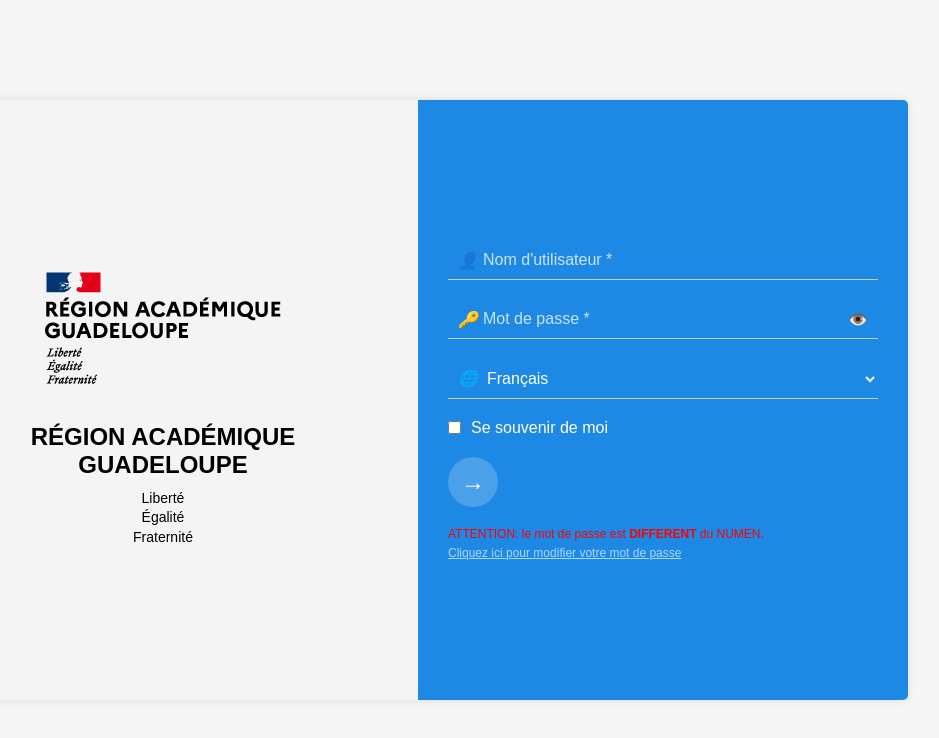
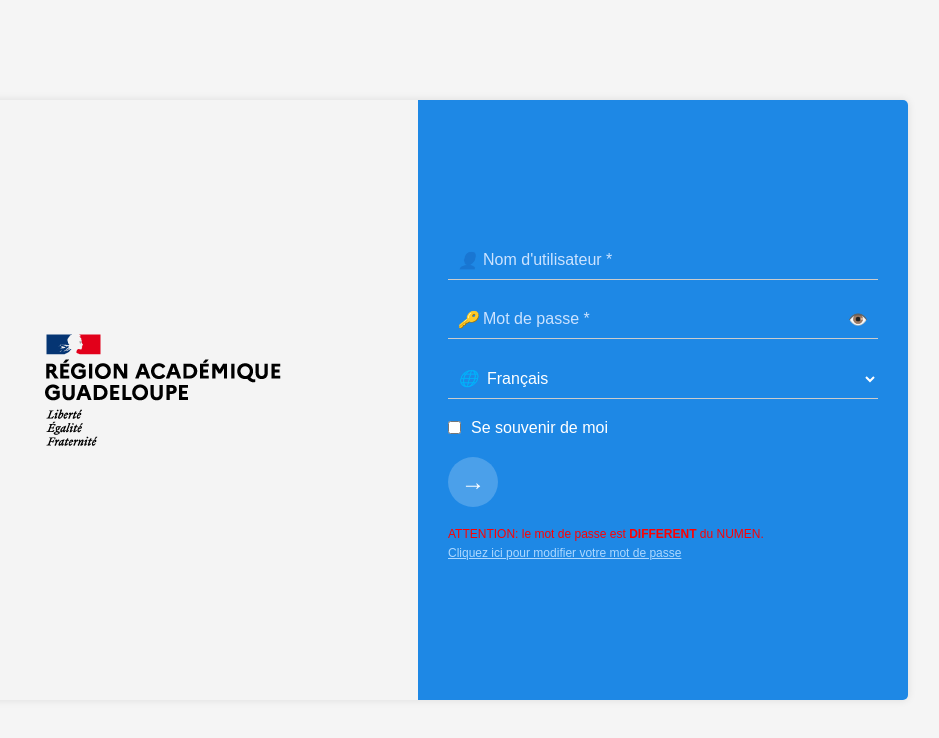
Before and after one commit to edaphi12/guadalenoua, a plain HTML site: page index.html in a window 1280 px wide. Shown: the whole page, without its empty margins (232-1171 px from the left). Drawn offline with Linux system fonts and the light colour scheme.

Commit message:
Update index.html

```diff
--- a/index.html
+++ b/index.html
@@ -155,8 +155,7 @@
   <div class="container">
     <div class="left">
       <img src="guadaloupe.png" alt="Logo République Française">
-      <h1>RÉGION ACADÉMIQUE<br/>GUADELOUPE</h1>
-      <p>Liberté<br/>Égalité<br/>Fraternité</p>
+
     </div>
 
     <div class="right">
```
